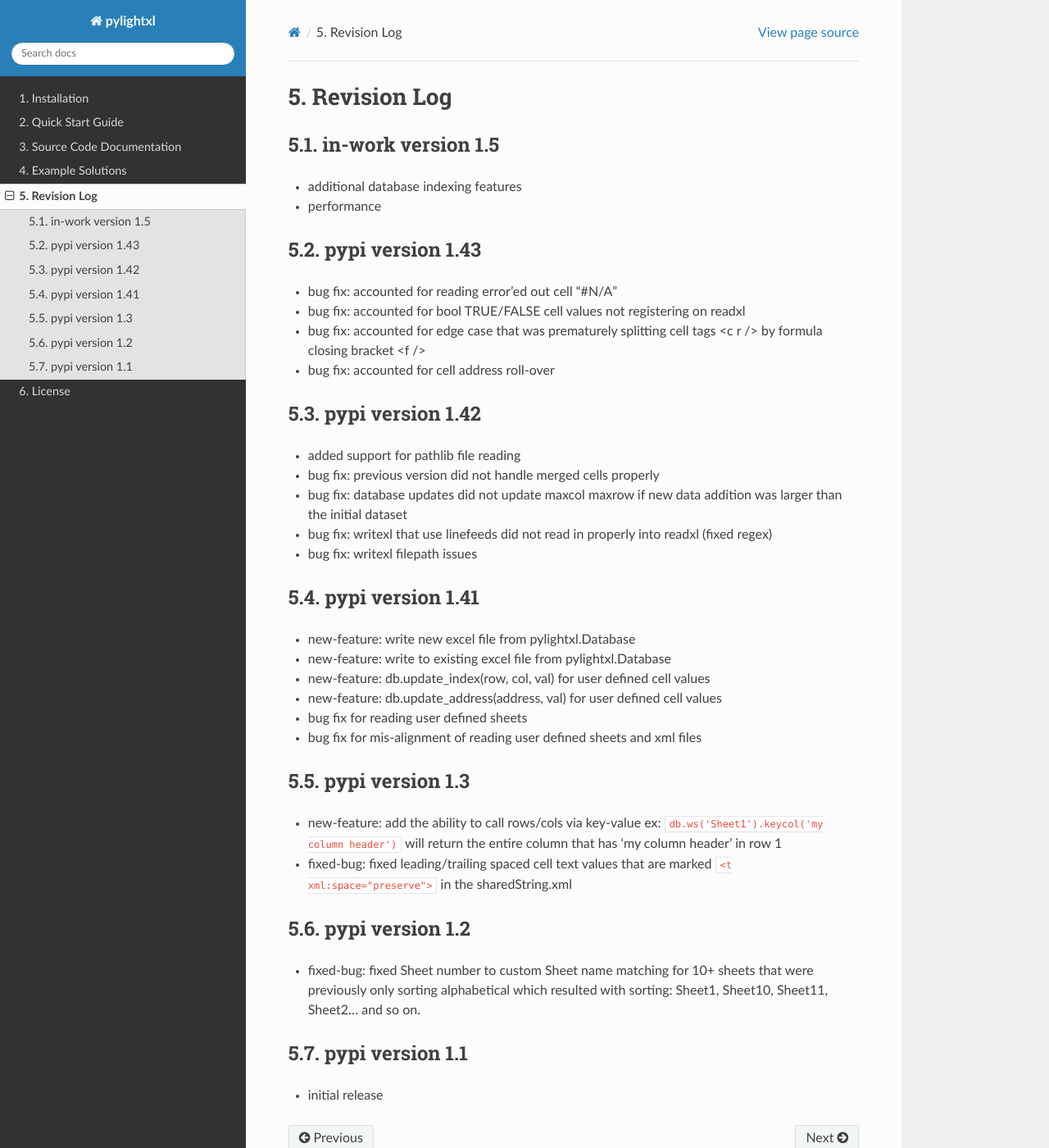
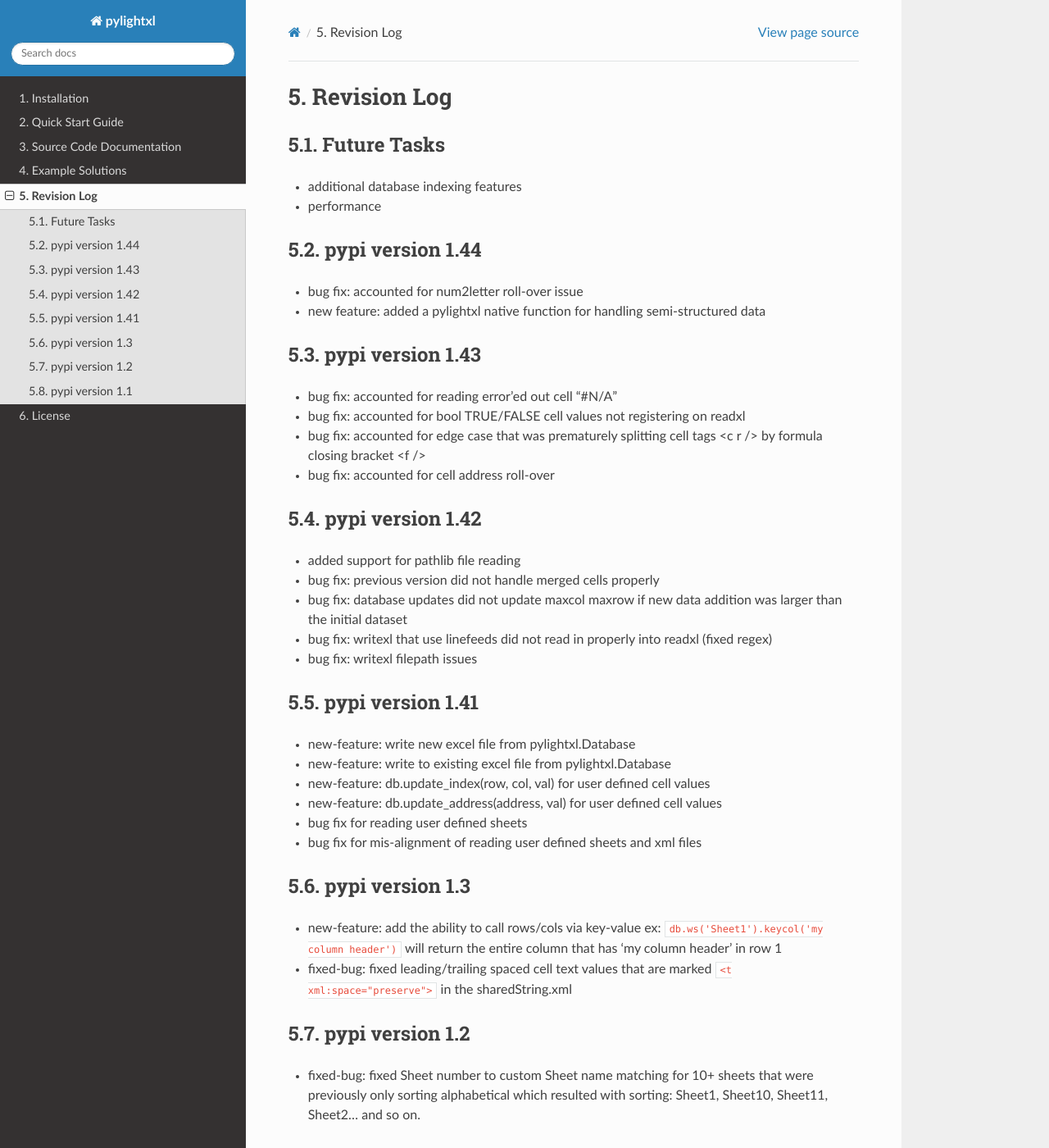
Before and after one commit to PydPiper/pylightxl, a Sphinx documentation site: the page built from doc/source/revlog.rst, in a window 1280 px wide and 1400 px high. Shown: the whole window at 82% size. Built offline with Sphinx 7.4.7 and the Read the Docs theme 2.0.0, drawn with Linux system fonts in a browser that asks for light colours.

Commit message:
updated docs for v1.44

```diff
--- a/doc/source/index.rst
+++ b/doc/source/index.rst
@@ -13,8 +13,8 @@
 ----------------------------------
 
 A light weight Microsoft Excel File reader. Although there are
-several excellent read/write options out there (`see python-excel.org <https://www.python-excel.org/>`_) pylightxl focused
-on the following key features:
+several excellent read/write options out there (`python-excel.org <https://www.python-excel.org/>`_ or
+`excelpython.org <https://www.excelpython.org/>`_) pylightxl focused on the following key features:
 
 - **Zero non-standard library dependencies** |br|
   No compatibility/version control issues.
--- a/doc/source/revlog.rst
+++ b/doc/source/revlog.rst
@@ -1,10 +1,15 @@
 Revision Log
 ============
 
-in-work version 1.5
--------------------
+Future Tasks
+------------
 - additional database indexing features
 - performance
+
+pypi version 1.44
+-----------------
+- bug fix: accounted for num2letter roll-over issue
+- new feature: added a pylightxl native function for handling semi-structured data
 
 pypi version 1.43
 -----------------
--- a/setup.py
+++ b/setup.py
@@ -5,7 +5,7 @@
 
 setuptools.setup(
     name="pylightxl", # Replace with your own username
-    version="1.43",
+    version="1.44",
     author="Viktor Kis",
     author_email="",
     description="A light weight excel read/writer for python27 and python3 with no dependencies",
```
Also changed, not shown: README.md (+25 -25 lines).
